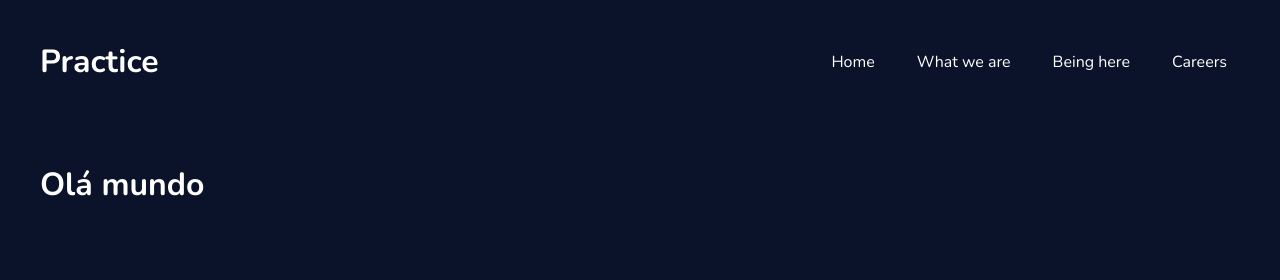
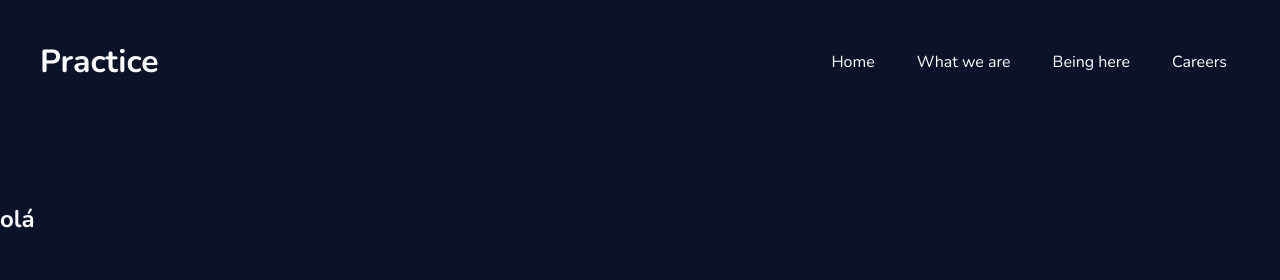
Before and after one commit to euheber/Frontend-Practice, a plain HTML site: page index.html in a window 1280 px wide. Drawn offline with nearby package versions, Linux system fonts and the light colour scheme.

Commit message:
fix: body overflow

```diff
--- a/index.html
+++ b/index.html
@@ -51,7 +51,9 @@
       </ul>
     </section>
 
-    <h1>Olá mundo</h1>
+   <section id="hero">
+    <h1>olá</h1>
+   </section>
     <script src="javascript/main.js"></script>
   </body>
 </html>
--- a/style/style.css
+++ b/style/style.css
@@ -20,7 +20,6 @@
 
 body {
   background-color: var(--dark-blue);
-  padding: 40px;
 }
 
 /* header and nav*/
@@ -28,18 +27,14 @@ header {
   display: flex;
   justify-content: space-between;
   align-items: center;
-  margin-bottom: 80px;
   overflow: hidden;
+  padding: 40px;
 }
 
 nav ul {
   display: flex;
   gap: 2rem;
   margin-right: .5rem;
-}
-
- ul li {
-  transition: 1s ease;
 }
 
  ul li a {
@@ -51,9 +46,9 @@ nav ul {
  ul li a:before {
   opacity: 0;
   transition: 1s ease;
+  position: absolute;
   top: calc(50% - 1px);
   transform: translateY(-50%);
-  position: absolute;
 }
 
  ul li a:after {
@@ -101,7 +96,8 @@ transition: .5s ease;
 z-index: 99px;
 background-color: var(--dark-blue);
 position: absolute;
-width: 90vw;
+width: 100%;
+padding-inline: 40px;
 }
 
 #mobile-menu.on{
@@ -114,6 +110,14 @@ width: 90vw;
 }
 /* mobile menu */
 
+#hero{
+  margin-top: 5rem;
+}
+
+
+
+
+/* media querie */
 @media(max-width:540px){
   nav{
     display: none;
@@ -123,3 +127,4 @@ width: 90vw;
     display: block;
   }
 }
+/* media querie */
```
